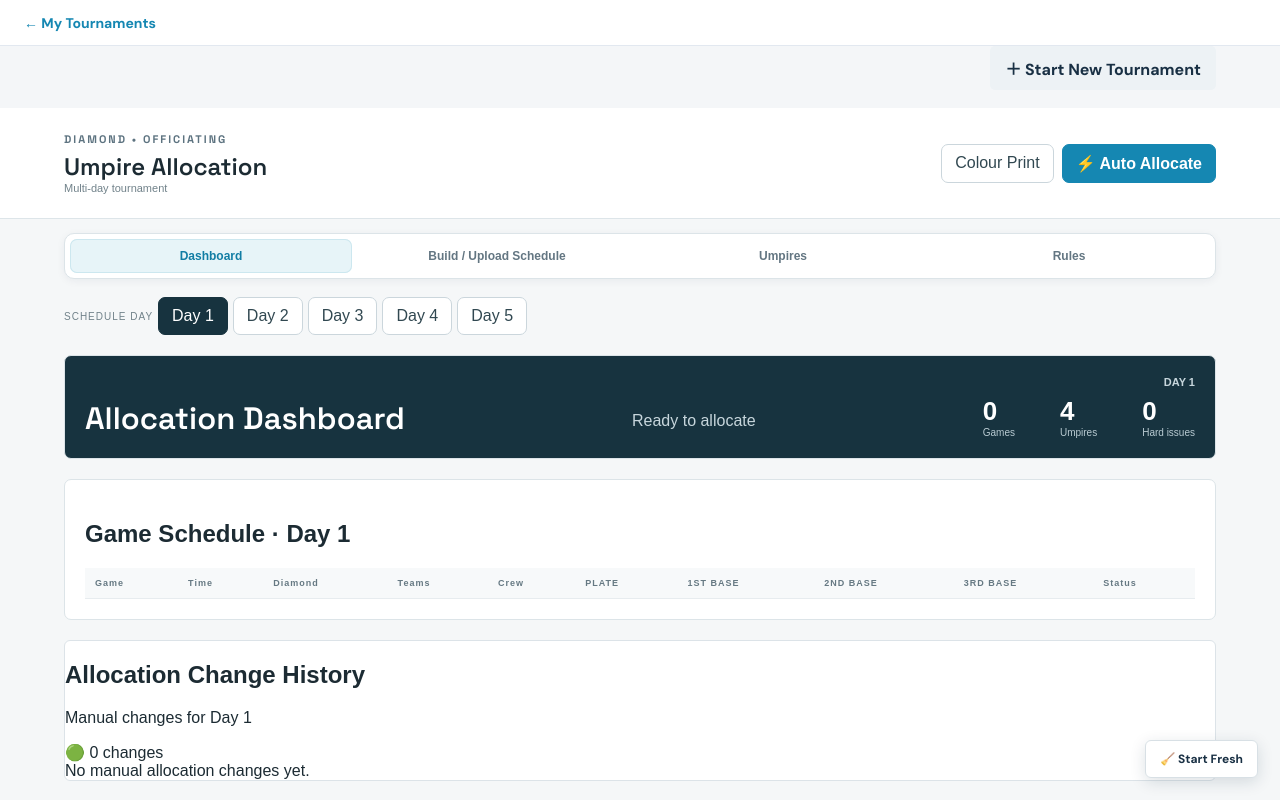
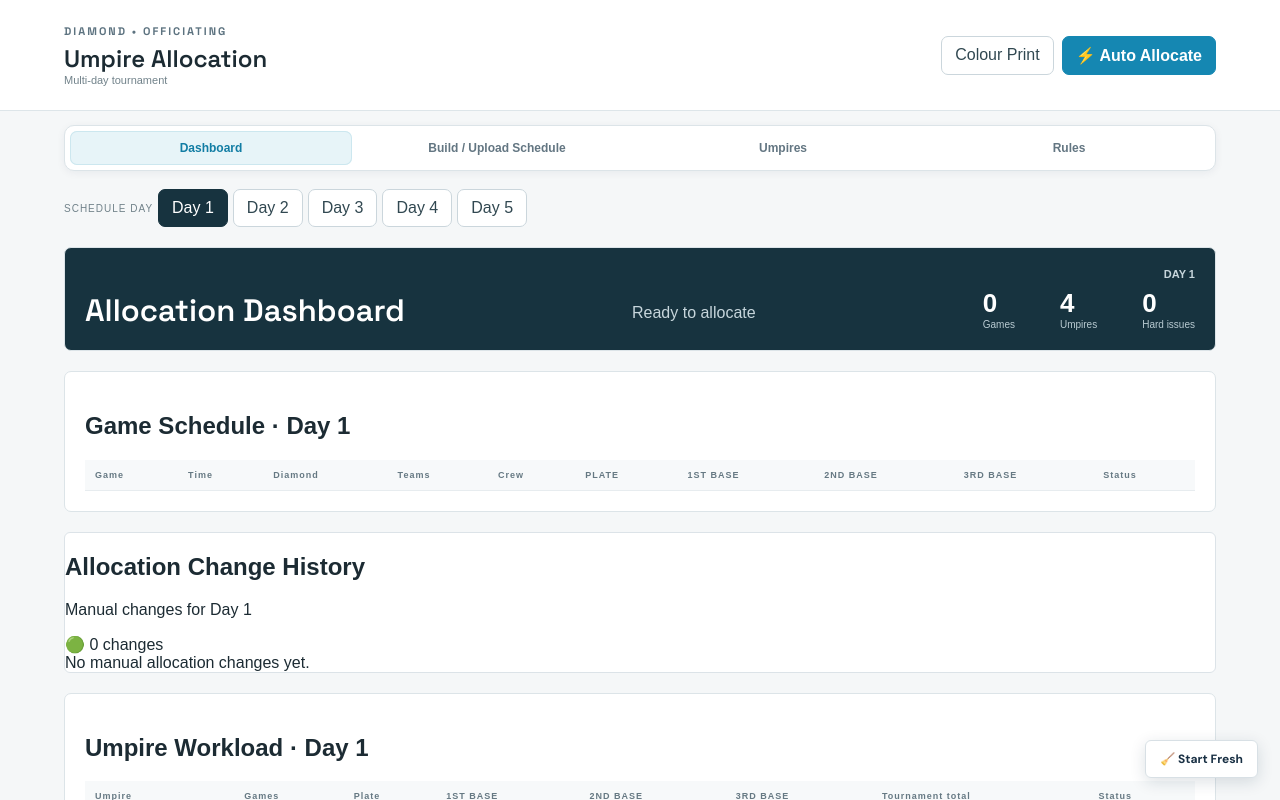
Before and after one commit to caseysmeekes/Softball-umpire-ai, a Next.js app: page /dashboard in a window 1280 px wide. Shown: the top 800 px of the page. Built offline with nearby package versions, Linux system fonts and the light colour scheme.

Commit message:
Simplify dashboard header layout

```diff
--- a/app/dashboard/page.tsx
+++ b/app/dashboard/page.tsx
@@ -1,19 +1,10 @@
 import MultiDayDashboard from './MultiDayDashboard'
 import TournamentCompletionBar from './TournamentCompletionBar'
-import StartNewTournament from './StartNewTournament'
 
 export default function DashboardPage() {
   return (
     <>
-      <div style={{ padding: '12px 24px', borderBottom: '1px solid #e2e8f0', background: '#fff' }}>
-        <a href="/tournaments" style={{ color: '#1587b2', fontWeight: 700, textDecoration: 'none', fontSize: 14 }}>
-          ← My Tournaments
-        </a>
-      </div>
       <TournamentCompletionBar />
-      <div className="start-new-wrap">
-        <StartNewTournament />
-      </div>
       <MultiDayDashboard />
     </>
   )
```
